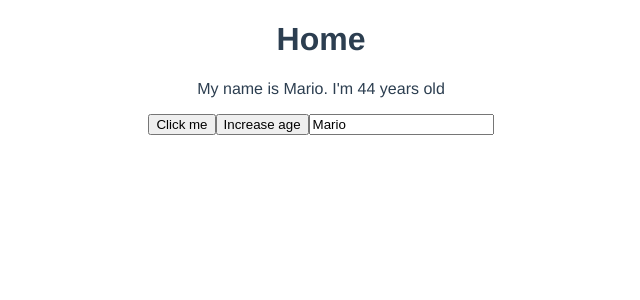
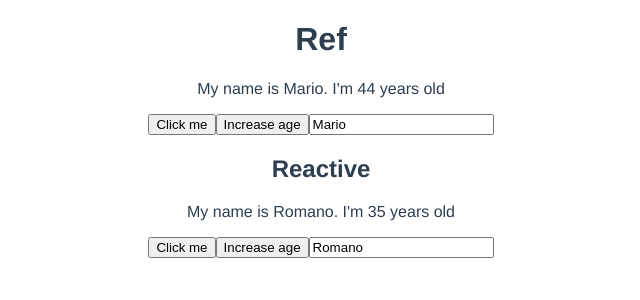
Before and after one commit to elem15/Vue-Firebase, a Vue app in the folder blog/: page / in a window 1280 px wide. Shown: the top 300 px of the page, without its empty margins (319-959 px from the left). Built offline with nearby package versions, Linux system fonts and the light colour scheme.

Commit message:
feat: refs & reactive

```diff
--- a/blog/src/views/HomeView.vue
+++ b/blog/src/views/HomeView.vue
@@ -1,29 +1,39 @@
 <template>
   <div class="home">
-    <h1>Home</h1>
-    <p ref="p">My name is {{ name }}. I'm {{ age }} years old</p>
+    <h1>Ref</h1>
+    <p>My name is {{ first.name }}. I'm {{ first.age }} years old</p>
     <button @click="handleClick">Click me</button>
-    <button @click="age++">Increase age</button>
-    <input type="text" v-model="name" />
+    <button @click="first.age++">Increase age</button>
+    <input type="text" v-model="first.name" />
+    <h2>Reactive</h2>
+    <p>My name is {{ second.name }}. I'm {{ second.age }} years old</p>
+    <button @click="handleReactive">Click me</button>
+    <button @click="second.age++">Increase age</button>
+    <input type="text" v-model="second.name" />
   </div>
 </template>
 
 <script>
-import { ref } from "@vue/reactivity";
+import { reactive, ref } from "@vue/reactivity";
 // @ is an alias to /src
 
 export default {
   setup() {
-    const name = ref("Mario");
-    const age = ref(44);
+    const first = ref({ name: "Mario", age: 44 });
     const handleClick = () => {
-      name.value = "Nikita";
-      age.value = 33;
+      first.value.name = "Nikita";
+      first.value.age = 33;
+    };
+    const second = reactive({ name: "Romano", age: 35 });
+    const handleReactive = () => {
+      second.name = "Enrico";
+      second.age = 37;
     };
     return {
-      name,
-      age,
+      first,
+      second,
       handleClick,
+      handleReactive,
     };
   },
 };
```
